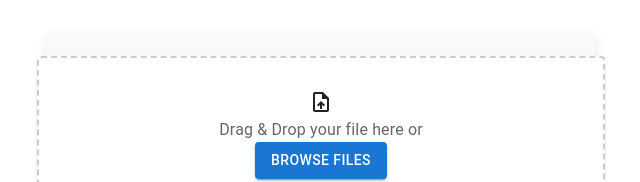
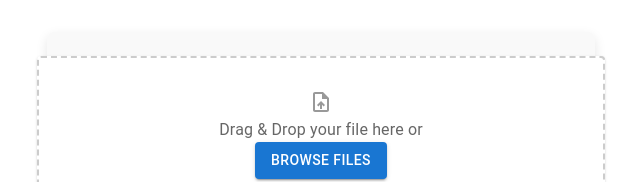
Before and after one commit to LoopLib/client, a React (Create React App) app in the folder music-tool/: page / in a window 1280 px wide. Shown: the top 182 px of the page, without its empty margins (319-959 px from the left). Built offline with nearby package versions, Linux system fonts and the light colour scheme.

Commit message:
File upload design

```diff
--- a/music-tool/src/FileUpload.css
+++ b/music-tool/src/FileUpload.css
@@ -23,3 +23,14 @@
     cursor: pointer;
     background-color: #ffffff;
   }
+
+  .file-upload-dropzone.dragging {
+    border-color: #4a90e2;
+    background-color: #e3f2fd;
+  }
+
+  /* File upload icon styling */
+  .file-upload-icon {
+    font-size: 50px;
+    color: #999;
+  }
```
